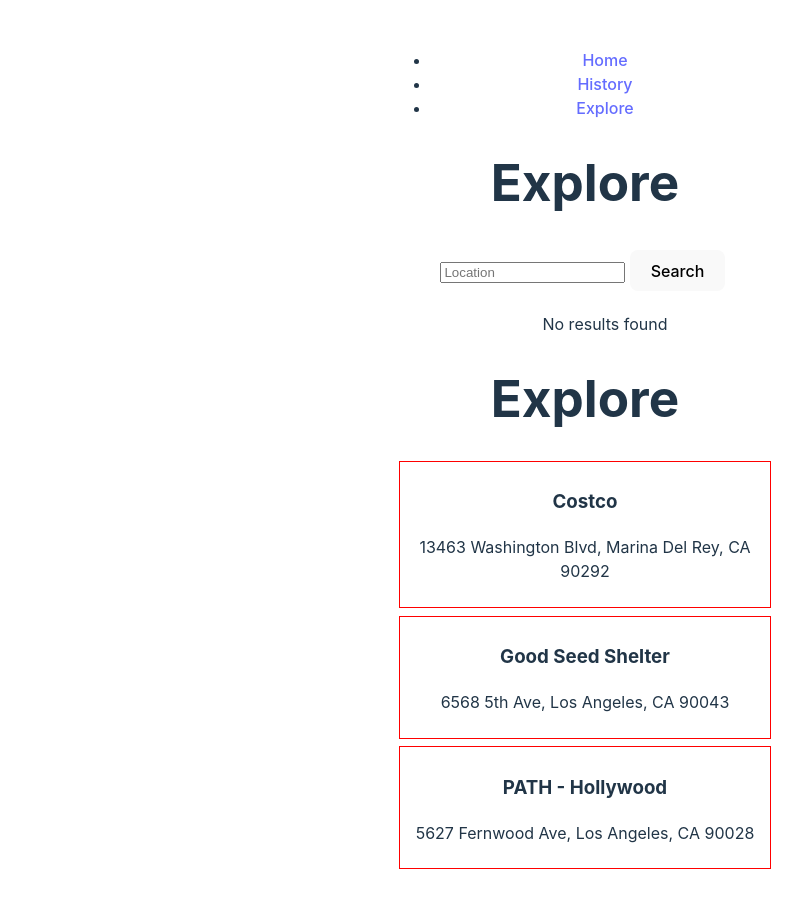
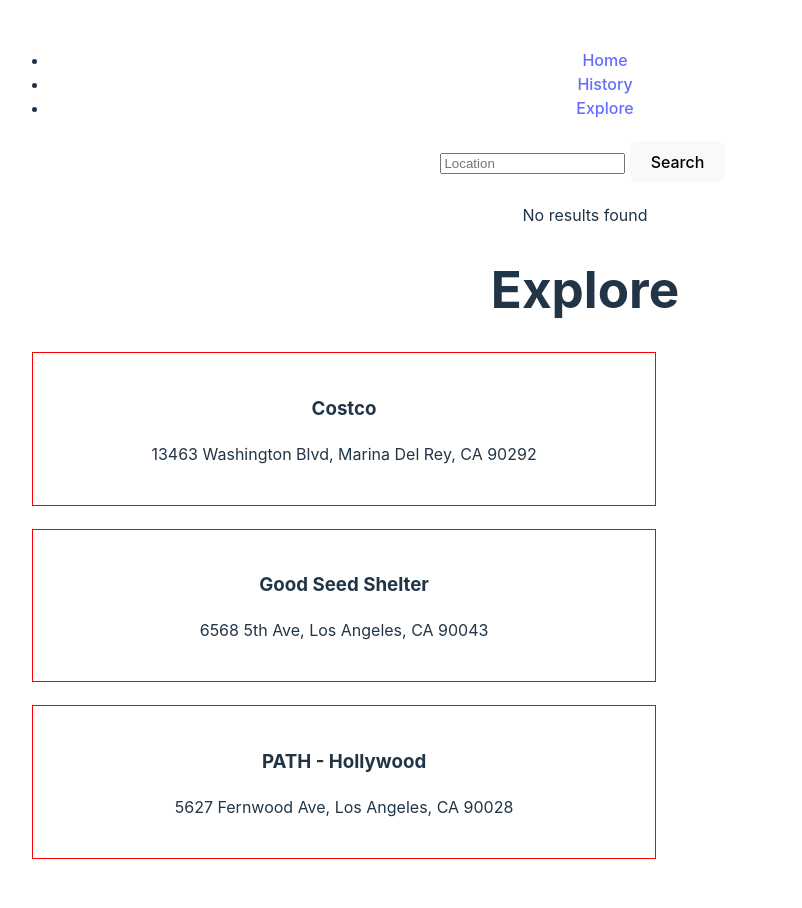
Before and after one commit to angelayang9483/Night-Nest, a React (Vite) app: page /explore in a window 1280 px wide. Shown: the top 908 px of the page, without its empty margins (55-857 px from the left). Built offline with nearby package versions, Linux system fonts and the light colour scheme.

Commit message:
search page returns shelter card

```diff
--- a/src/components/ShelterCard.jsx
+++ b/src/components/ShelterCard.jsx
@@ -1,24 +1,21 @@
-import shelters from "../data/shelterData";
-
-const ShelterCard = () => {
-    return (
-        <div>
-          {shelters.map((item, index) => (
-            <div style={cardStyle} key={index}>
-              <h3>{item.name}</h3>
-              <p>{item.location}</p>
-            </div>
-          ))}
+const ShelterCard = ({ shelter }) => {
+  return (
+    <div>
+        <div style={styles}>
+          <h3>{shelter.name}</h3>
+          <p>{shelter.location}</p>
         </div>
-      );
-    };
+    </div>
+  );
+};
 
 export default ShelterCard;
 
-const cardStyle = {
+const styles = {
   borderWidth: 1,
   borderColor: 'red',
   borderStyle: 'solid',
   margin: '2%',
   padding: '2%',
+  width: '50%'
 }
--- a/src/data/shelterData.js
+++ b/src/data/shelterData.js
@@ -2,7 +2,7 @@
    [
       {
         "name": "Costco",
-        "location": "13463 Washington Blvd, Marina Del Rey, CA 90292"
+        "location": "13463 Washington Blvd, Marina Del Rey, CA 90292",
       },
       {
         "name": "Good Seed Shelter",
--- a/src/pages/Explore.jsx
+++ b/src/pages/Explore.jsx
@@ -1,53 +1,47 @@
+import ShelterCard from "../components/shelterCard"
+import shelters from "../data/shelterData"
+import { useState } from 'react'
 
-const shelters =
-   [
-      {
-        "name": "Costco",
-        "location": "13463 Washington Blvd, Marina Del Rey, CA 90292"
-      },
-      {
-        "name": "Good Seed Shelter",
-        "location": "6568 5th Ave, Los Angeles, CA 90043"
-      },
-      {
-        "name": "PATH - Hollywood",
-        "location": "5627 Fernwood Ave, Los Angeles, CA 90028"
-      }
-    ]
-
-import ShelterCard from "../components/shelterCard"
 
 function Explore() {
     return (
-        <>
-        <h1>Explore</h1>
-        <Search />
+        <div style={ pageStyle } >
+            <Search />
             <h1>Explore</h1>
-            <ShelterCard />
-        </>
+            {shelters.map((item, index) => (
+                <ShelterCard shelter={item} key={index} />
+            ))}
+        </div>
     )
 }
 
-import {useState} from 'react';
-
-function Search(){
+function Search() {
     const [searchQuery, setSearchQuery] = useState("");
     const [results, setResults] = useState([]);
 
     const handleSearch = () => {
-        const filteredResults = shelters.filter( (item) => item.name.toLowerCase().includes(searchQuery.toLowerCase()));
+        const filteredResults = shelters.filter( (item) =>
+            item.name.toLowerCase().includes(searchQuery.toLowerCase()) ||
+            item.location.toLowerCase().includes(searchQuery.toLowerCase()) );
         setResults(filteredResults);
     };
     return(
         <>
         <input type="text" placeholder="Location" value ={searchQuery} onChange = { (e) => setSearchQuery(e.target.value)}/>
         <button id="searchButton" onClick={handleSearch}>Search</button>
-
-        <ul className = "searchList">
-            {results.length > 0 ? (results.map((item, index) => <li key={index}>{item.name} {item.location}</li>)) : ( <p> No results found </p>)}
-        </ul>
+        <div>
+            {results.length > 0 ? (
+                results.map((shelter, index) => <ShelterCard key={index} shelter={shelter} />)
+            ) : (
+                <p>No results found</p>
+            )}
+        </div>
         </>
     )
 }
 
 export default Explore
+
+const pageStyle = {
+    width: '90vw',
+}
--- a/src/pages/History.jsx
+++ b/src/pages/History.jsx
@@ -1,4 +1,4 @@
-import React, { useState } from 'react';
+import { useState } from 'react';
 
 function History() {
     const [like, setLike] = useState(false);
```
